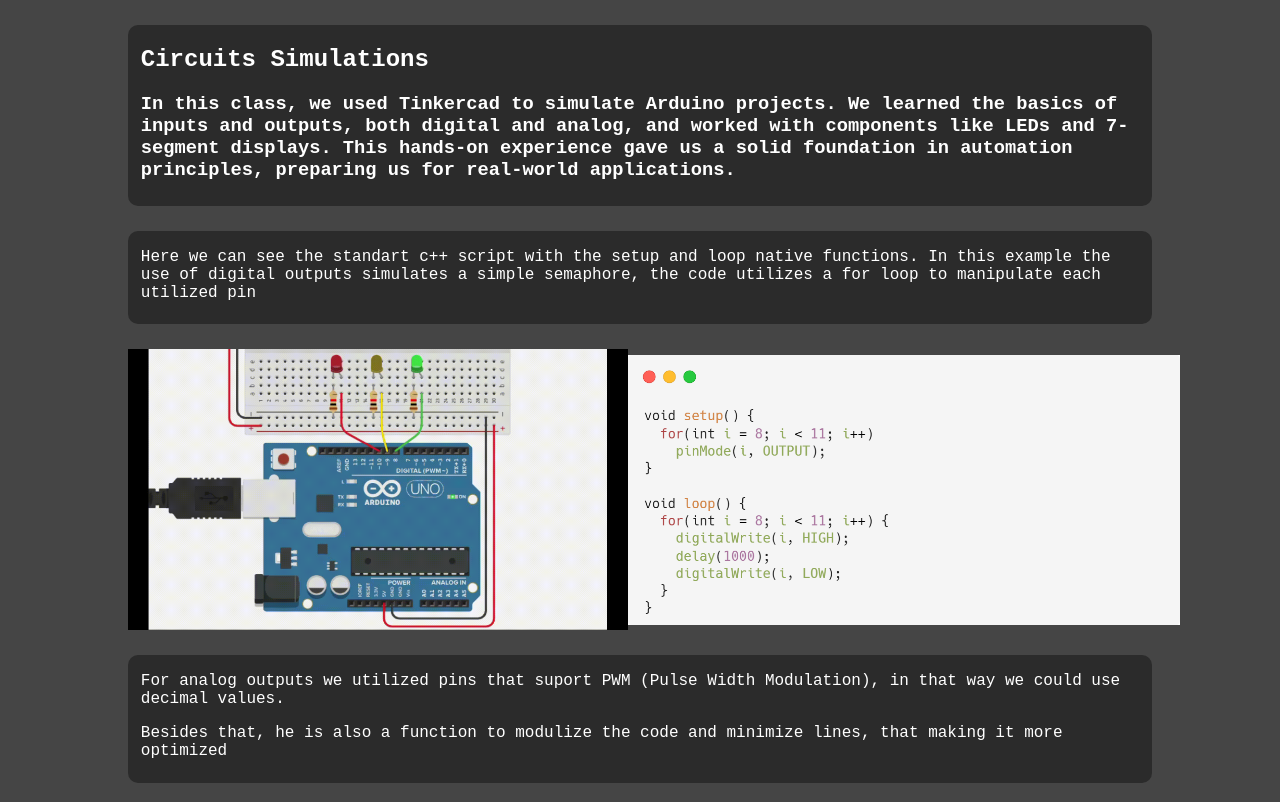
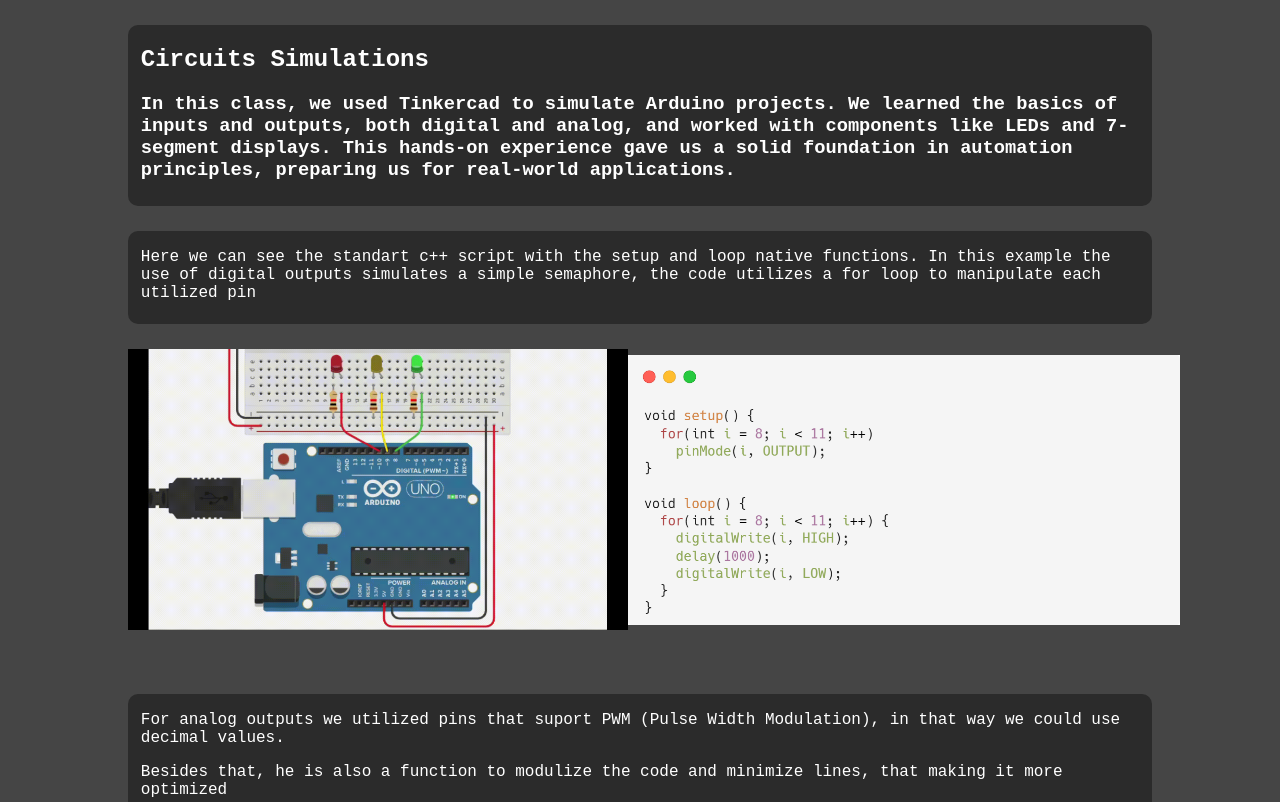
Before and after one commit to thomasteinhoff/coursePortfolio, a plain HTML site: page content/subject1.html in a window 1280 px wide. Shown: the top 802 px of the page. Drawn offline with Linux system fonts and the light colour scheme.

Commit message:
feat: ind auto new content

```diff
--- a/content/subject1.html
+++ b/content/subject1.html
@@ -13,7 +13,7 @@
     <img src="../assets/graphics/digOutput.png" alt="" style="height: 270px;">
 </div>
 
-<div class="card1">
+<div class="card1" style="margin-top: 5vw;">
     <p>For analog outputs we utilized pins that suport PWM (Pulse Width Modulation), in that way we could use decimal values.</p>
     <p>Besides that, he is also a function to modulize the code and minimize lines, that making it more optimized</p>
 </div>
```
